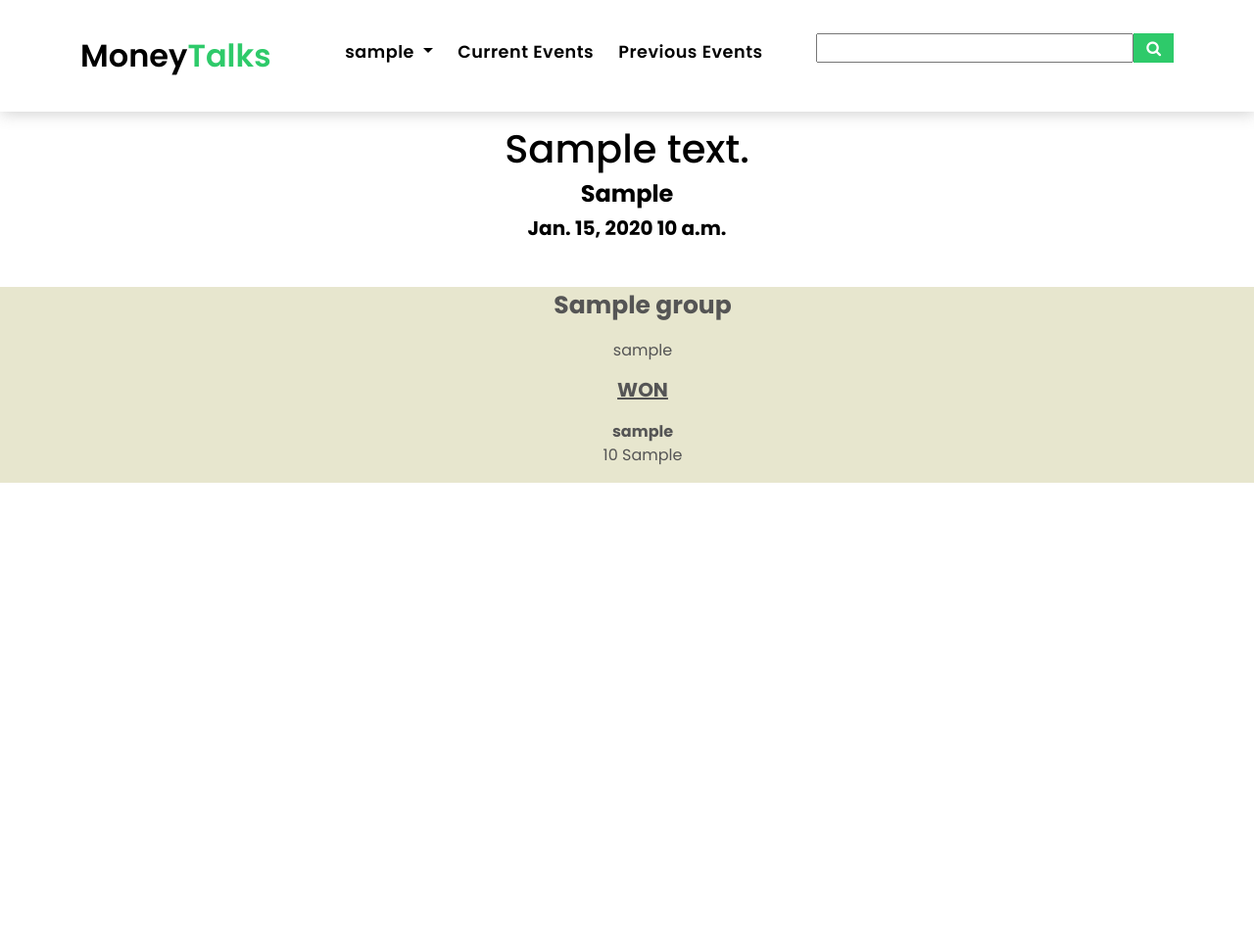
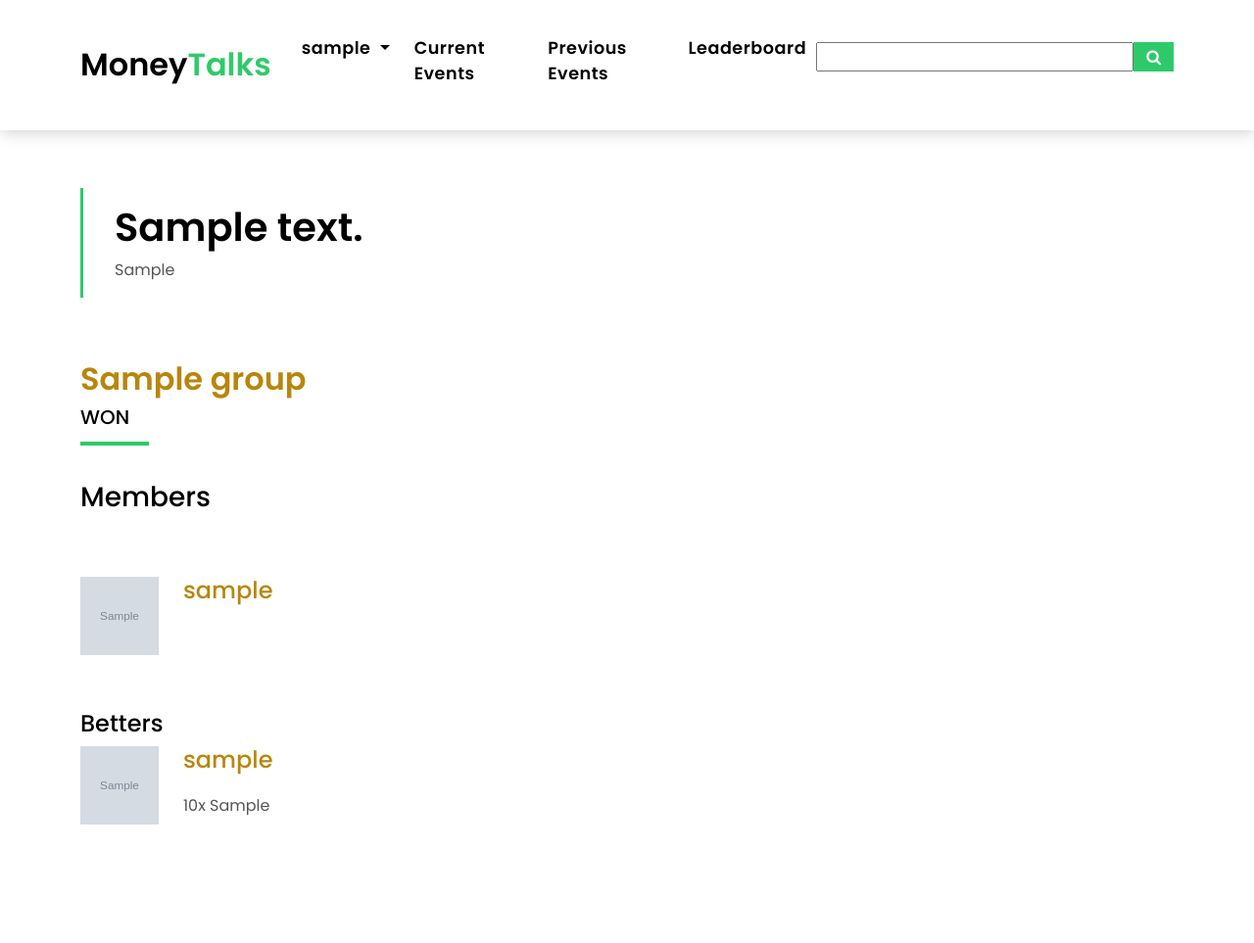
Before and after one commit to ScavBob/MoneyTalks, a Django app: page /inactive_event/1/ in a window 1280 px wide. Shown: the whole page at 98% size. Before the commit the page ends 493 px from the top, so only its background shows below. Run offline with Django 3.2, Linux system fonts and the light colour scheme; a user stored in the database is signed in; tables that the repository leaves empty hold one stand-in row (values such as "Sample post"); grey boxes marked "Sample" are stand-in pictures; some libraries are stand-ins or nearby versions.

Commit message:
Leaderboards added

```diff
--- a/Betting/views.py
+++ b/Betting/views.py
@@ -1,6 +1,7 @@
 from datetime import datetime
 
 from django.contrib.auth.mixins import LoginRequiredMixin
+from django.db.models import Count
 from django.http import HttpResponse, HttpResponseRedirect
 from django.shortcuts import render
 from django.views.generic import TemplateView
@@ -10,7 +11,7 @@ from Core.forms import EventCreationForm, GroupCreationForm, BetCreationForm, Se
 
 # Create your views here.
 def eventSort(event):
-    return datetime.combine(event.event_date, event.event_time)
+    return event.finalized
 
 
 class ExtendedTemplateView(TemplateView):
@@ -52,6 +53,8 @@ class InactiveEventView(ExtendedTemplateView):
         for event in event_list:
             if not event.active:
                 events.append(event)
+
+        events.sort(key=eventSort)
         group_list = Group.objects.filter(event_id__in=events)
         bet_list = Bet.objects.filter(event__in=events)
         form = EventCreationForm()
@@ -143,6 +146,7 @@ class SearchEventView(ExtendedTemplateView):
             for group in people_groups:
                 if group.event_id not in all_events:
                     all_events.append(group.event_id)
+
             all_events.sort(reverse=True, key=eventSort)
             context = {
                 'event_list': all_events,
@@ -160,27 +164,20 @@ class ActiveEventDetailsView(LoginRequiredMixin, ExtendedTemplateView):
 
     def get(self, request, id):
         event = Event.objects.get(pk=id)
+
         if not event.active:
             HttpResponseRedirect("/inactive_event/" + str(id))
+
         group_list = Group.objects.filter(event_id=id)
         group_adding_form = GroupCreationForm()
         betting_on_group_form = BetCreationForm()
-        bets = Bet.objects.filter(better=request.user)
+        bets = Bet.objects.filter(better=request.user, event=event)
+        groups = Group.objects.filter(event_id=event, member__in=[request.user])
         event_bets = Bet.objects.filter(event=id)
         participated = False
-        if request.user.id is None:
+
+        if len(bets) != 0 or len(groups) != 0 or request.user is None:
             participated = True
-
-        for bet in bets:
-            if bet.event == event:
-                participated = True
-                break
-
-        if not participated:
-            for group in group_list:
-                if request.user in group.member.all():
-                    participated = True
-                    break
 
         context = {
             'event': event,
@@ -200,27 +197,20 @@ class InactiveEventDetailsView(LoginRequiredMixin, ExtendedTemplateView):
 
     def get(self, request, id):
         event = Event.objects.get(pk=id)
+
         if event.active:
             HttpResponseRedirect("/active_event/" + str(id))
-        group_list = Group.objects.filter(event_id=id)
+
+        group_list = Group.objects.filter(event_id=event)
         group_adding_form = GroupCreationForm()
         betting_on_group_form = BetCreationForm()
-        bets = Bet.objects.filter(better=request.user)
+        bets = Bet.objects.filter(better=request.user, event=event)
+        groups = Group.objects.filter(event_id=event, member__in=[request.user])
         event_bets = Bet.objects.filter(event=id)
         participated = False
-        if request.user.id is None:
+
+        if bets is not None or groups is not None or request.user is None:
             participated = True
-
-        for bet in bets:
-            if bet.event == event:
-                participated = True
-                break
-
-        if not participated:
-            for group in group_list:
-                if request.user in group.member.all():
-                    participated = True
-                    break
 
         context = {
             'event': event,
@@ -262,7 +252,7 @@ class UserBetsView(ExtendedTemplateView):
         events = []
         for bet in bets:
             events.append(bet.event)
-        events.sort(reverse=True, key=eventSort)
+        events.sort(key=eventSort)
         context = {
             'event_list': events,
             'group_list': Group.objects.all(),
@@ -281,7 +271,7 @@ class UserEventsView(LoginRequiredMixin, ExtendedTemplateView):
         events = []
         for group in groups:
             events.append(group.event_id)
-        events.sort(reverse=True, key=eventSort)
+        events.sort(key=eventSort)
         context = {
             'event_list': events,
             'group_list': Group.objects.all(),
@@ -313,3 +303,35 @@ class RemoveBet(LoginRequiredMixin, ExtendedTemplateView):
         event_id = bet.event_id
         bet.delete()
         return HttpResponseRedirect('/active_event/' + str(event_id))
+
+
+class PickWinner(ExtendedTemplateView):
+
+    def post(self, request, group_id):
+        group = Group.objects.get(pk=group_id)
+        event = Event.objects.get(pk=group.event_id.id)
+        event.winner = group
+        event.save()
+        return HttpResponseRedirect('/inactive_event/' + str(event.id))
+
+
+class Leaderboards(ExtendedTemplateView):
+    template_name = "Betting/leaderboards.html"
+
+    def get(self, request):
+        users = User.objects.all()
+        leaderboard = {}
+
+        i = 1
+        for user in users:
+            groups = Group.objects.filter(event_id__winner__member__in=[user], member__in=[user])
+            if len(groups) != 0:
+                leaderboard[user] = (i, len(groups))
+                i += 1
+
+        context = {
+            'leaderboard': leaderboard,
+            'navbar': self.navbar,
+            'search': self.search,
+        }
+        return render(request, self.template_name, context)
--- a/Core/forms.py
+++ b/Core/forms.py
@@ -6,12 +6,9 @@ from django.forms import ModelForm, DateTimeField, DateTimeInput
 
 
 class SignUpForm(UserCreationForm):
-    name = forms.CharField(max_length=100, required=True)
-    surname = forms.CharField(max_length=100, required=True)
-
     class Meta:
         model = User
-        fields = ('username', 'name', 'surname', 'password1', 'password2',)
+        fields = ('username', 'first_name', 'last_name', 'email', 'password1', 'password2',)
 
 
 class DateInput(forms.DateInput):
--- a/MoneyTalks/urls.py
+++ b/MoneyTalks/urls.py
@@ -41,5 +41,6 @@ urlpatterns = [
     path('events/', Betting.views.UserEventsView.as_view(), name="user_events"),
     path('addBet/<int:group_id>', Betting.views.CreateBet.as_view(), name="create_bet"),
     path('removeBet/<int:bet_id>', Betting.views.RemoveBet.as_view(), name="remove_bet"),
-
+    path('event/pickWinner/<int:group_id>', Betting.views.PickWinner.as_view(), name="pick_winner"),
+    path('leaderboards/', Betting.views.Leaderboards.as_view(), name="leaderboards"),
 ]
--- a/static/css/style.css
+++ b/static/css/style.css
@@ -1802,7 +1802,7 @@ footer .credits {
   }
 
   .title-c {
-    font-size: 1.8rem;
+    font-size: 1rem;
   }
 
   .card-box-d .card-overlay-hover {
@@ -1839,13 +1839,13 @@ footer .credits {
 
 @media (min-width: 768px) and (min-width: 768px) {
   .card-box-a:hover .card-overlay-a-content {
-    bottom: 25%;
+    bottom: 33%;
   }
 }
 
 @media (min-width: 768px) and (min-width: 992px) {
   .card-box-a:hover .card-overlay-a-content {
-    bottom: 25%;
+    bottom: 33%;
   }
 }
 
--- a/templates/Betting/Event/active_events.html
+++ b/templates/Betting/Event/active_events.html
@@ -9,7 +9,7 @@
                         <div class="col-md-4">
                             <div class="card-box-a card-shadow">
                                 <div class="img-box-a">
-                                    <img src="{% static STATIC_URL %} {{ event.event_type.image }}" alt="" height="565" width="425">
+                                    <img src="{% static STATIC_URL %} {{ event.event_type.image }}" alt="" height="565" width="425" class="img-a">
                                 </div>
                                 <div class="card-overlay">
                                     <div class="card-overlay-a-content">
@@ -33,7 +33,7 @@
                                                         <li>
                                                             <h4 class="card-info-title" style="font-size: .9rem">{{ group.group_name }}</h4>
                                                                 {% for member in group.member.all %}
-                                                                <ul>
+                                                                <ul class="list-a no-margin">
                                                                     <li>
                                                                         <span style="font-size: .8rem">{{ member }}</span>
                                                                     </li>
--- a/templates/Betting/Event/inactive_event_details.html
+++ b/templates/Betting/Event/inactive_event_details.html
@@ -1,38 +1,82 @@
 {% extends "base.html" %}
+{% load static %}
 {% block content %}
-    <h1 style="text-align: center;">{{ event.description }}</h1>
-    <h4 style="text-align: center;"><strong>{{ event.event_type }}</strong></h4>
-    <h5 style="text-align: center;"><strong>{{event.event_date}} {{ event.event_time }}</strong></h5>
-    {% if group_list %}
-        <p><br></p>
+    <div class="container">
         <div class="row">
+            <div class="col-md-12 col-lg-8">
+                <div class="title-single-box">
+                    <h1 class="title-single">{{ event.description }}</h1>
+                    <span class="color-text-a">{{ event.event_type }}</span>
+                </div>
+            </div>
+        </div>
+    </div>
+    <section class="property-single nav-arrow-b">
+    <div class="container">
+        <div class="row">
+          <div class="col">
+            <div class="row justify-content-between">
               {% for group in group_list %}
-		    	<div class="col" style="margin:auto;background-color:#e7e6ce;text-align:center;" >
-		    		<ul style="list-style-type:none;">
-		    			<p style="position:relative;font-size:25px"><strong>{{group.group_name}}</strong></p>
-		    		{% for person in group.member.all %}
-		    			<li style="margin:1%;">{{person.username}}</li>
-		    		{%endfor%}
-		    		{% ifequal event.winner group%}
-                        <li style="font-size:20px;"><strong><u>WON</u></strong></li>
+                <div class="col">
+                <div class="property-summary">
+                  <div class="row">
+                    <div class="col-sm-12">
+                      <div class="title-box-d section-t4">
+                        <h3 class="title-d" {% ifequal group event.winner %}style="color: darkgoldenrod" {% else %} style="color: red" {% endifequal %}>{{ group.group_name }}</h3>
+                        {% ifequal group event.winner %}
+                            <h5>WON</h5>
                             {% for key,value in group.calculate_winnings.items %}
-                            <li>{{ value }}x {{ key }}</li>
+                              <h5>{{ value }}x {{ key }}</h5>
                                 {% endfor %}
                       {% else %}
-                        <li style="font-size:20px;"><strong><u>LOST</u></strong></li>
-                        <li>{{ group.group_bet_amount }}x {{ group.group_bet }}</li>
+                            <h5>LOST</h5>
+                            <h5>{{ group.group_bet_amount }}x {{ group.group_bet }}</h5>
                       {% endifequal %}
-                    </ul>
+                      </div>
+                    </div>
+                    {% if not event.finalized and user == event.creator%}
+                            <form action="/event/pickWinner/{{ group.id }}" method="post">
+                                {% csrf_token %}
+                                <button type="submit" class="btn btn-outline-primary">WINNER</button>
+                            </form>
+                    {% endif %}
+                  </div>
+                  <div class="box-comments">
+                    <ul class="list list-comments">
+                      <li>
+                        <h3>Members</h3>
+                      </li>
+                        {% for member in group.member.all %}
+                            <li>
+                                <div class="comment-avatar">
+                                    <img src="{% static STATIC_URL %} {{ member.profile.picture }}" height="50" width="50">
+                                </div>
+                                <div class="comment-details">
+                                    <h4 class="comment-author" {% ifequal group event.winner %}style="color: darkgoldenrod" {% else %} style="color: red" {% endifequal %}>{{ member.username }}</h4>
+                                </div>
+                            </li>
+                  {% endfor %}
                   {% for bet in bet_list %}
                         {% ifequal bet.betting_on group %}
-                            <ul style="list-style-type: none">
-                                <li><strong>{{ bet.better.username }}</strong></li>
-                                <li>{{ bet.amount }} {{ bet.item }}</li>
+                            <h4>Betters</h4>
+                                <li>
+                                    <div class="comment-avatar">
+                                        <img src="{% static STATIC_URL %} {{ bet.better.profile.picture }}" height="50" width="50">
+                                    </div>
+                                <div class="comment-details">
+                                    <h4 class="comment-author" {% ifequal group event.winner %}style="color: darkgoldenrod" {% else %} style="color: red" {% endifequal %}>{{ bet.better.username }}</h4>
+                                    <p class="comment-description">{{ bet.amount }}x {{ bet.item }}</p>
+                                </div>
+                                </li>
                             </ul>
                         {% endifequal %}
                     {% endfor %}
                   </div>
-		    {%endfor%}
                 </div>
-    {% endif %}
+              </div>
+            {% endfor %}
+            </div>
+          </div>
+        </div>
+    </div>
 {% endblock %}
--- a/templates/Betting/Event/inactive_events.html
+++ b/templates/Betting/Event/inactive_events.html
@@ -9,7 +9,7 @@
                         <div class="col-md-4">
                             <div class="card-box-a card-shadow">
                                 <div class="img-box-a">
-                                    <img src="{% static "img/property-1.jpg" %}" alt="" class="img-a img-fluid">
+                                    <img src="{% static STATIC_URL %} {{ event.event_type.image }}" alt="" height="565" width="425" class="img-a">
                                 </div>
                                 <div class="card-overlay">
                                     <div class="card-overlay-a-content">
--- a/templates/Core/User/user.html
+++ b/templates/Core/User/user.html
@@ -1,4 +1,9 @@
 {% extends "base.html" %}
     {% block content %}
         <p>{{ profile }}</p>
+        {% if fig %}
+            <div style="width:400;height:400">
+                {{ fig|safe }}
+            </div>
+        {% endif %}
     {% endblock %}
--- a/templates/Core/navbar.html
+++ b/templates/Core/navbar.html
@@ -40,6 +40,9 @@
         <li class="nav-item">
           <a class="nav-link" href="/previousEvents/">Previous Events</a>
         </li>
+      <li class="nav-item">
+          <a class="nav-link" href="/leaderboards/">Leaderboard</a>
+        </li>
       </ul>
     </div>
   <form class="d-flex" method="post" action="/search/">
--- a/templates/base.html
+++ b/templates/base.html
@@ -1,5 +1,5 @@
+{% load static %}
 <head>
-{% load static %}
     <meta charset="utf-8">
 	<meta name="viewport" content="width=device-width, initial-scale=1, shrink-to-fit=no">
     <link href="https://cdn.jsdelivr.net/npm/bootstrap@5.0.1/dist/css/bootstrap.min.css" rel="stylesheet" integrity="sha384-+0n0xVW2eSR5OomGNYDnhzAbDsOXxcvSN1TPprVMTNDbiYZCxYbOOl7+AMvyTG2x" crossorigin="anonymous"/>
@@ -29,7 +29,7 @@
         {% include "Core/navbar.html" %}
     {% endif %}
     <script src="https://cdn.jsdelivr.net/npm/bootstrap@5.0.1/dist/js/bootstrap.bundle.min.js" integrity="sha384-gtEjrD/SeCtmISkJkNUaaKMoLD0//ElJ19smozuHV6z3Iehds+3Ulb9Bn9Plx0x4" crossorigin="anonymous"></script>
-    <section style="margin-top: 10%;">
+    <section class="intro-single">
         {% block content %}
         {% endblock content %}
     </section>
```
Also changed, not shown: Betting/models.py (+11 -8 lines), Core/views.py (+15 -3 lines), MoneyTalks/settings.py (+31 -2 lines), templates/Betting/Event/active_event_details.html (+78 -33 lines), templates/Betting/leaderboards.html (added, +53 -0 lines), .do/app.yaml (added), static/img/1/pp_6SwiS4O.png (added), static/img/event/1/pp.png (added), static/img/event/2/pp.png (added). Lines whose indentation alone changed are shown as unchanged.
